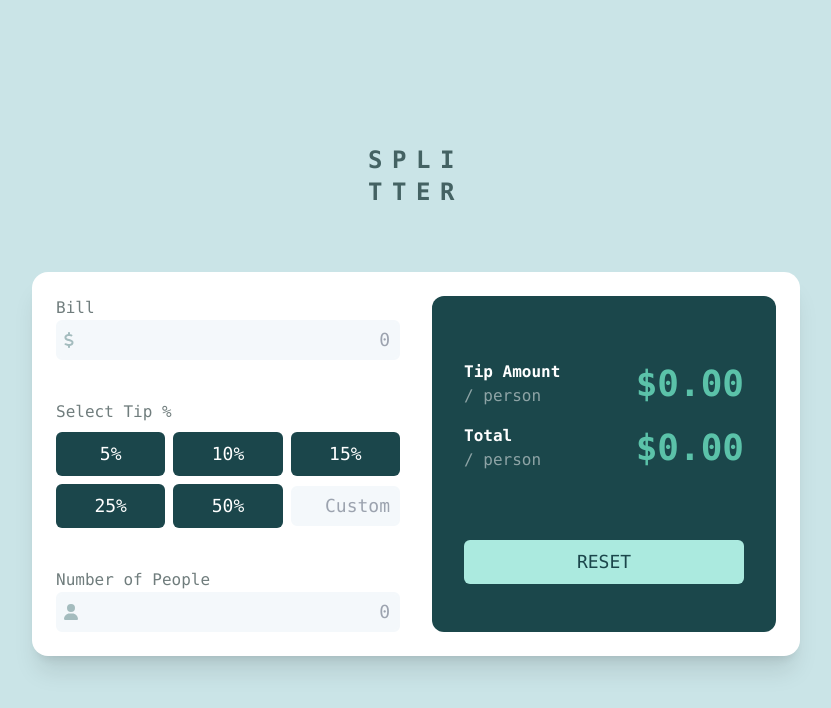
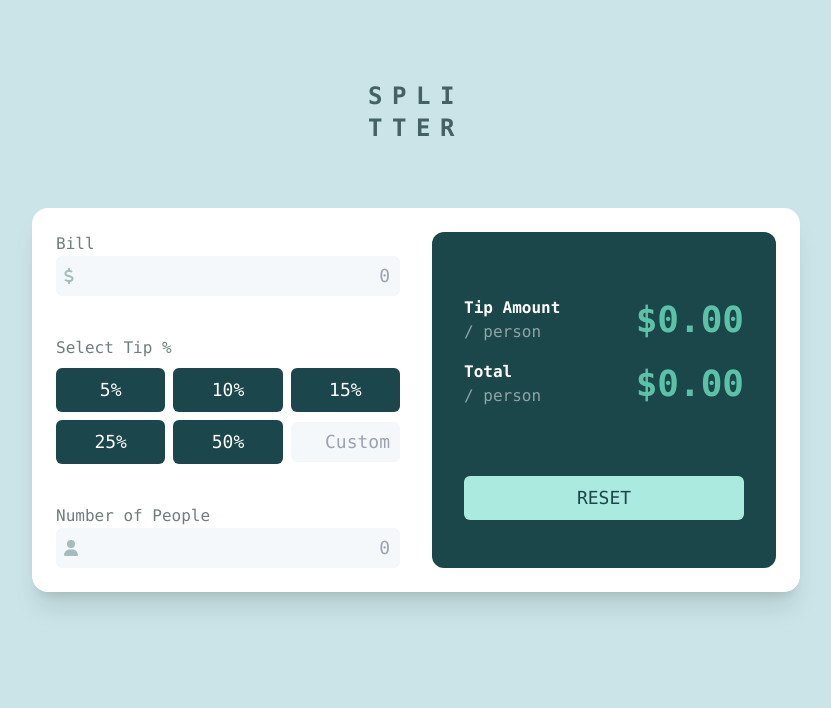
Before and after one commit to adandev1125/tip-calc, a Next.js app: page / in a window 1280 px wide. Shown: the top 708 px of the page, without its empty margins (224-1055 px from the left). Built offline with nearby package versions, Linux system fonts and the light colour scheme.

Commit message:
Fixed lint errors.

```diff
--- a/src/components/NumberInput.tsx
+++ b/src/components/NumberInput.tsx
@@ -59,4 +59,6 @@
   isError: false,
 };
 
+NumberInput.displayName = 'NumberInput';
+
 export default NumberInput;
--- a/src/components/Price.tsx
+++ b/src/components/Price.tsx
@@ -19,4 +19,6 @@
   </div>
 ));
 
+Price.displayName = 'Price';
+
 export default Price;
--- a/src/components/RateCheck.tsx
+++ b/src/components/RateCheck.tsx
@@ -1,6 +1,6 @@
 import { memo } from "react";
 
-const Button = memo(
+const RateCheck = memo(
   (props: { caption: string; isSelected: boolean; onClick: Function }) => {
     return (
       <button
@@ -17,4 +17,6 @@
   }
 );
 
-export default Button;
+RateCheck.displayName = 'RateCheck';
+
+export default RateCheck;
--- a/src/pages/api/hello.ts
+++ /dev/null
@@ -1,13 +0,0 @@
-// Next.js API route support: https://nextjs.org/docs/api-routes/introduction
-import type { NextApiRequest, NextApiResponse } from 'next'
-
-type Data = {
-  name: string
-}
-
-export default function handler(
-  req: NextApiRequest,
-  res: NextApiResponse<Data>
-) {
-  res.status(200).json({ name: 'John Doe' })
-}
--- a/src/pages/index.tsx
+++ b/src/pages/index.tsx
@@ -67,7 +67,7 @@
   }, [peopleNumberText]);
 
   return (
-    <main className="flex flex-col items-center justify-center w-full h-[100vh] space-y-16">
+    <main className="flex flex-col items-center justify-center pt-[10vh] space-y-16">
       <div className="uppercase text-2xl font-extrabold text-[#446263] tracking-widest">
         Spli
         <br />
```
Also changed, not shown: 1 other file (tests, documents, lock files or other folders).
